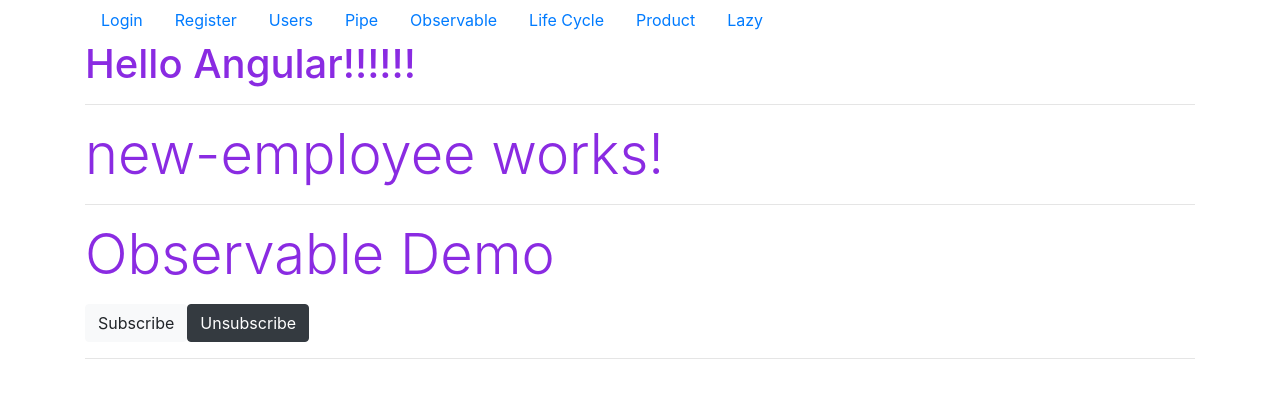
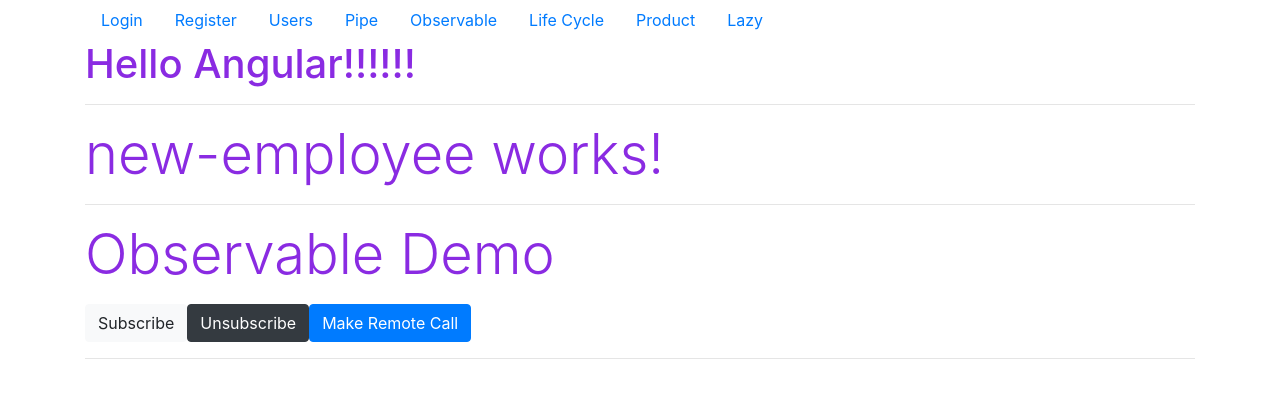
Before and after one commit to synergy2411/erricson, an Angular app: page /observable in a window 1280 px wide. Shown: the top 398 px of the page. Built offline with nearby package versions, Linux system fonts and the light colour scheme.

Commit message:
observable operators

```diff
--- a/src/app/observable-demo/observable-demo.component.html
+++ b/src/app/observable-demo/observable-demo.component.html
@@ -2,6 +2,7 @@
 
 <button (click) = "onSubscribe()" class="btn btn-light">Subscribe</button>
 <button (click) = "onUnsubscribe()" class="btn btn-dark">Unsubscribe</button>
+<button (click) = "makeRemoteCall()" class="btn btn-primary">Make Remote Call</button>
 
 <hr>
 
--- a/src/app/observable-demo/observable-demo.component.ts
+++ b/src/app/observable-demo/observable-demo.component.ts
@@ -1,5 +1,7 @@
+import { HttpClient, HttpResponse } from '@angular/common/http';
 import { Component } from '@angular/core';
-import { Observable, Subscription } from 'rxjs';
+import { Observable, of, Subscription } from 'rxjs';
+import { map, tap } from 'rxjs/operators';
 
 
 @Component({
@@ -30,15 +32,34 @@
   unSub: Subscription;
   packages: string[] = [];
 
+  constructor(private http: HttpClient) {}
+
+  makeRemoteCall() {
+    const data$ = of(1, 2, 3, 4, 5);
+    // debugger;
+    data$.pipe(tap(v => console.log('TAP 1 :', v)))
+      .pipe(map(value => value * 2))
+      .pipe(tap(val => console.log('TAP 2', val)))
+      .subscribe(response => console.log('SUBS : ', response));
+
+
+    // this.http.get('http://date.jsontest.com')
+    //   .pipe(tap((response) => {
+    //     console.log('TAP : ', response);
+    //   })).subscribe(result => {
+    //     console.log('SUBS : ', result);
+    //   });
+  }
+
   onSubscribe() {
     this.unSub = this.observableData.subscribe(
       (value: string) => {
         // console.log(value);
         this.packages.push(value);
       },
-      (err) => {console.log(err)},
-      () => {console.log('COMPLETED')}
-    )
+      (err) => {console.log(err); },
+      () => {console.log('COMPLETED'); }
+    );
   }
 
   onUnsubscribe() {
```
